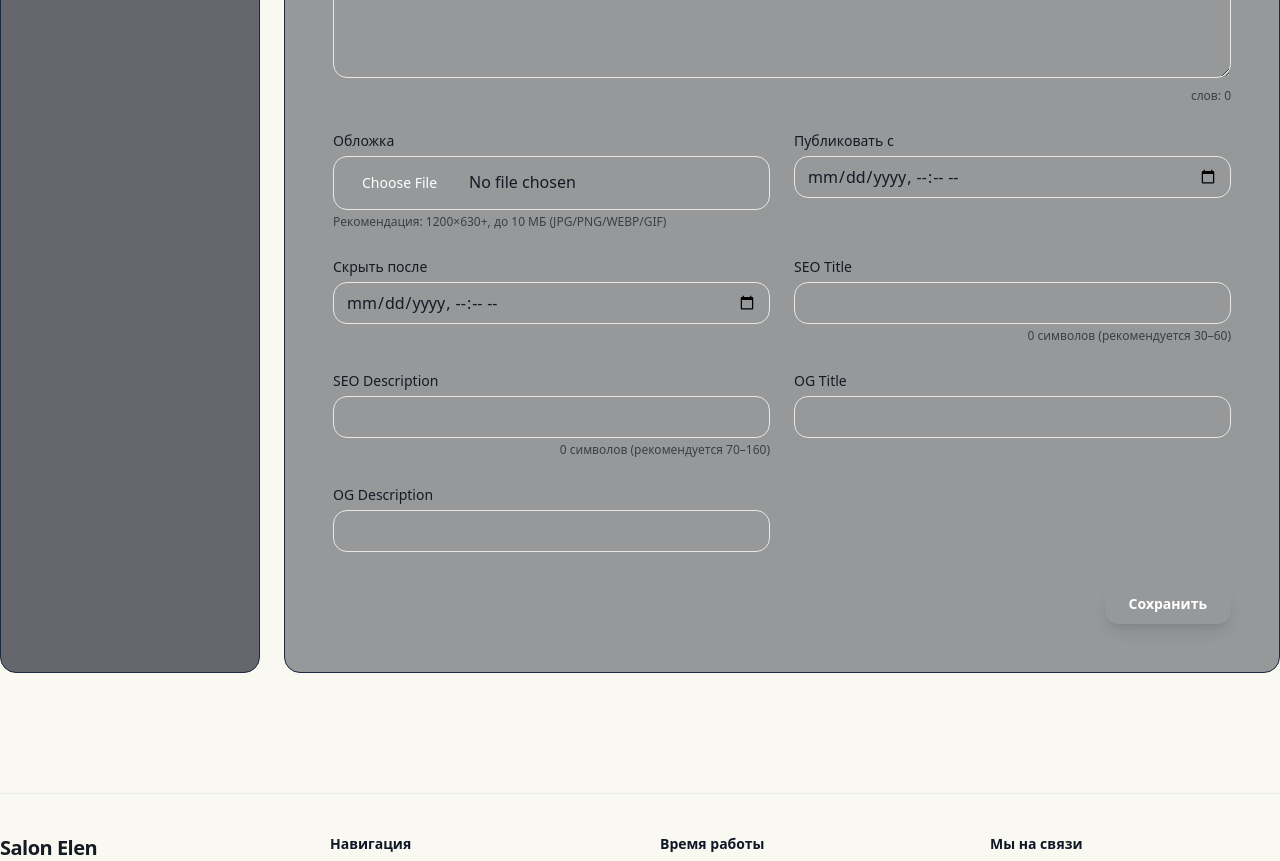
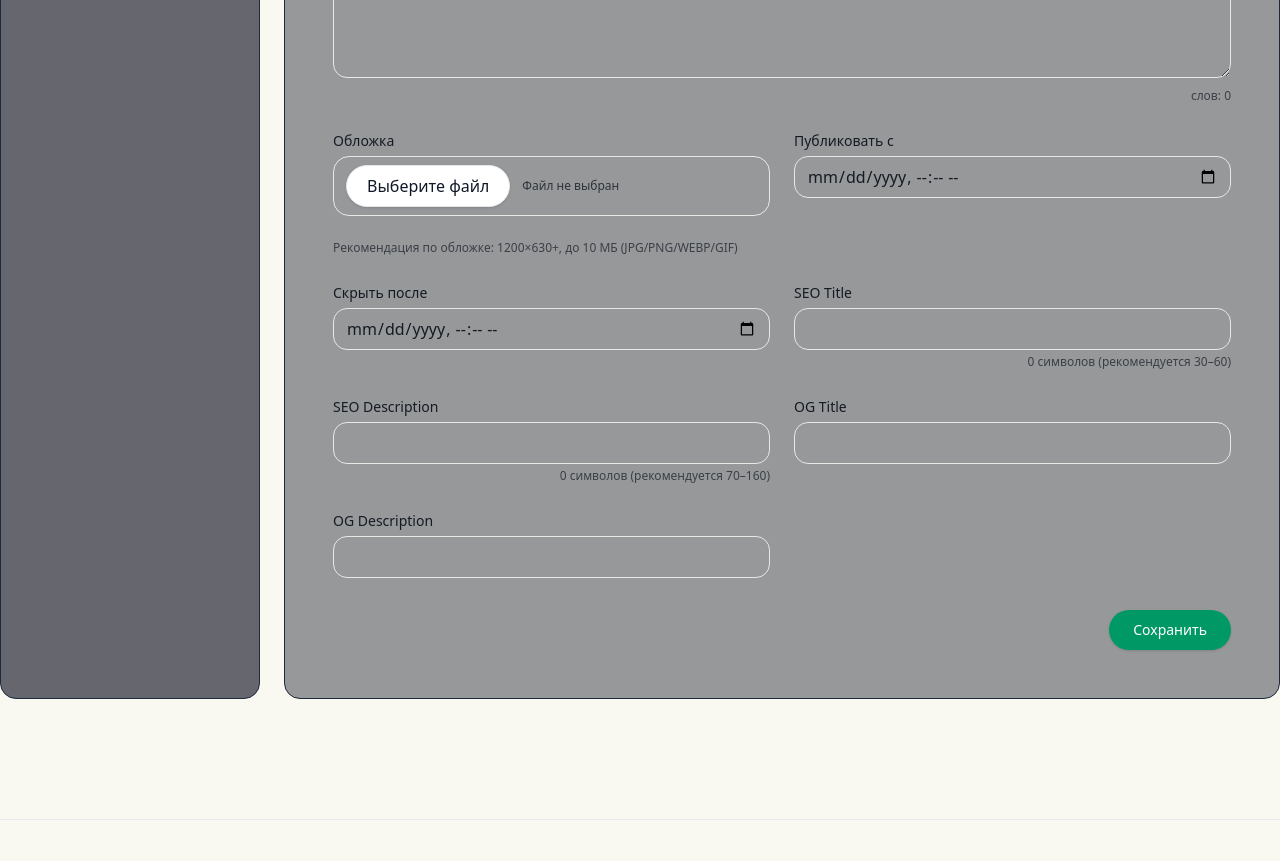
Before and after one commit to KonstantinM88/salon-elen-fe, a Next.js app: page /admin/news/new in a window 1280 px wide. Shown: the part 760-1621 px from the top of the page. Built offline with nearby package versions, Linux system fonts and the light colour scheme.

Commit message:
panel admin new finish

```diff
--- a/src/components/forms/ArticleForm.tsx
+++ b/src/components/forms/ArticleForm.tsx
@@ -1,3 +1,4 @@
+// src/components/forms/ArticleForm.tsx
 "use client";
 
 import * as React from "react";
@@ -8,7 +9,7 @@ export type Initial = {
   slug?: string;
   excerpt?: string;
   body?: string;
-  cover?: string | null; // текущая обложка (URL)
+  cover?: string | null;
   publishedAt?: string | null;
   expiresAt?: string | null;
   seoTitle?: string;
@@ -37,7 +38,7 @@ const LIMITS = {
 function toLocalDateTimeValue(input?: string | null): string {
   if (!input) return "";
   const d = new Date(input);
-  if (Number.isNaN(d.getTime())) return input;
+  if (Number.isNaN(d.getTime())) return input ?? "";
   const yyyy = d.getFullYear();
   const mm = String(d.getMonth() + 1).padStart(2, "0");
   const dd = String(d.getDate()).padStart(2, "0");
@@ -58,7 +59,7 @@ export default function ArticleForm({
     {}
   );
 
-  // Поля (чтобы рисовать счётчики и не терять их)
+  // управляемые поля — для счётчиков/подсказок
   const [title, setTitle] = React.useState(initial?.title ?? "");
   const [slug, setSlug] = React.useState(initial?.slug ?? "");
   const [excerpt, setExcerpt] = React.useState(initial?.excerpt ?? "");
@@ -68,8 +69,11 @@ export default function ArticleForm({
   const [ogTitle, setOgTitle] = React.useState(initial?.ogTitle ?? "");
   const [ogDesc, setOgDesc] = React.useState(initial?.ogDesc ?? "");
 
-  // превью нового файла + текущая обложка
-  const [newFilePreview, setNewFilePreview] = React.useState<string | null>(null);
+  // файл + предпросмотр
+  const [newFilePreview, setNewFilePreview] = React.useState<string | null>(
+    null
+  );
+  const [fileLabel, setFileLabel] = React.useState("Файл не выбран");
   const currentCover = initial?.cover ?? null;
 
   React.useEffect(() => {
@@ -91,24 +95,29 @@ export default function ArticleForm({
         setServerError(res.error);
         if (res.details?.fieldErrors) setFieldErrors(res.details.fieldErrors);
       }
-      // успешный кейс обрабатывается на странице (redirect/flash)
+      // успешный редирект выполняется на странице
     } finally {
       setPending(false);
     }
   }
 
+  // ⛳ ВАЖНО: НЕ указываем encType/method — их задаёт React/Next для server action
   return (
-    <form action={handleSubmit} encType="multipart/form-data" className="space-y-8">
+    <form action={handleSubmit} className="space-y-8">
       {articleId && <input type="hidden" name="id" value={articleId} />}
       {redirectTo && <input type="hidden" name="redirectTo" value={redirectTo} />}
 
       {serverError && (
-        <div role="alert" className="rounded-xl border border-red-500/40 bg-red-500/10 px-4 py-3 text-sm">
+        <div
+          role="alert"
+          className="rounded-xl border border-red-500/40 bg-red-500/10 px-4 py-3 text-sm"
+        >
           {serverError}
         </div>
       )}
 
-      <div className="grid grid-cols-1 md:grid-cols-2 gap-6">
+      {/* Сетка 2 колонки, элементы по верху — идеально ровные ряды */}
+      <div className="grid grid-cols-1 gap-6 md:grid-cols-2 items-start">
         {/* Заголовок */}
         <div>
           <label htmlFor="title" className="text-sm font-medium">
@@ -123,6 +132,7 @@ export default function ArticleForm({
             onChange={(e) => setTitle(e.target.value)}
             className="mt-1 w-full rounded-xl border bg-transparent px-3 py-2 outline-none focus:ring-2 focus:ring-primary-500"
             placeholder="Например: Наша новая услуга…"
+            title="Обязательное поле. До 120 символов."
           />
           {fieldErrors.title && (
             <p className="mt-1 text-xs text-red-500">{fieldErrors.title[0]}</p>
@@ -146,6 +156,8 @@ export default function ArticleForm({
             onChange={(e) => setSlug(e.target.value)}
             className="mt-1 w-full rounded-xl border bg-transparent px-3 py-2 outline-none focus:ring-2 focus:ring-primary-500"
             placeholder="naprimer-novaya-usluga"
+            pattern="^[a-z0-9-]+$"
+            title="Только строчные латинские буквы, цифры и дефисы"
           />
           {fieldErrors.slug && (
             <p className="mt-1 text-xs text-red-500">{fieldErrors.slug[0]}</p>
@@ -169,6 +181,7 @@ export default function ArticleForm({
             onChange={(e) => setExcerpt(e.target.value)}
             className="mt-1 w-full rounded-xl border bg-transparent px-3 py-2 outline-none focus:ring-2 focus:ring-primary-500"
             placeholder="Одно-два предложения анонса…"
+            title="Необязательно. До 300 символов."
           />
           {fieldErrors.excerpt && (
             <p className="mt-1 text-xs text-red-500">{fieldErrors.excerpt[0]}</p>
@@ -192,6 +205,7 @@ export default function ArticleForm({
             onChange={(e) => setBody(e.target.value)}
             className="mt-1 w-full rounded-xl border bg-transparent px-3 py-2 outline-none focus:ring-2 focus:ring-primary-500"
             placeholder="Основной текст публикации…"
+            title="Обязательное поле"
           />
           {fieldErrors.body && (
             <p className="mt-1 text-xs text-red-500">{fieldErrors.body[0]}</p>
@@ -199,11 +213,10 @@ export default function ArticleForm({
           <p className="mt-1 text-right text-xs opacity-70">слов: {wordCount(body)}</p>
         </div>
 
-        {/* Обложка + превью */}
+        {/* --- Ряд: Обложка (слева) + Публиковать с (справа) --- */}
         <div>
-          <label htmlFor="cover" className="text-sm font-medium">
-            Обложка
-          </label>
+          <label className="text-sm font-medium">Обложка</label>
+          <div className="mt-1 flex items-center gap-3 rounded-2xl border bg-transparent px-3 py-2">
             <input
               id="cover"
               name="cover"
@@ -213,41 +226,30 @@ export default function ArticleForm({
                 const f = e.currentTarget.files?.[0] ?? null;
                 if (!f) {
                   setNewFilePreview(null);
+                  setFileLabel("Файл не выбран");
                   return;
                 }
+                setFileLabel(f.name);
                 const url = URL.createObjectURL(f);
                 setNewFilePreview((prev) => {
                   if (prev) URL.revokeObjectURL(prev);
                   return url;
                 });
               }}
-            className="mt-1 w-full rounded-xl border bg-transparent px-3 py-2
-                       file:mr-4 file:rounded-lg file:border-0
-                       file:bg-primary-600 file:px-4 file:py-2 file:text-sm file:font-medium file:text-white
-                       hover:file:bg-primary-700"
+              className="sr-only"
             />
-          {fieldErrors.cover && (
-            <p className="mt-1 text-xs text-red-500">{fieldErrors.cover[0]}</p>
-          )}
-
-          {/* Превью */}
-          {(newFilePreview || currentCover) && (
-            <div className="mt-3 rounded-xl border p-2">
-              <div className="text-xs mb-2 opacity-70">Предпросмотр</div>
-              {/* eslint-disable-next-line @next/next/no-img-element */}
-              <img
-                src={newFilePreview ?? currentCover ?? ""}
-                alt="Превью обложки"
-                className="max-h-60 w-auto rounded-lg object-contain"
-              />
+            <label
+              htmlFor="cover"
+              className="btn btn-primary rounded-full px-5 py-2"
+            >
+              Выберите файл
+            </label>
+            <span className="max-w-[18rem] truncate text-xs opacity-80">
+              {fileLabel}
+            </span>
           </div>
-          )}
-          <p className="mt-1 text-xs opacity-70">
-            Рекомендация: 1200×630+, до 10 МБ (JPG/PNG/WEBP/GIF)
-          </p>
         </div>
 
-        {/* Даты */}
         <div>
           <label htmlFor="publishedAt" className="text-sm font-medium">
             Публиковать с
@@ -258,8 +260,23 @@ export default function ArticleForm({
             type="datetime-local"
             defaultValue={toLocalDateTimeValue(initial?.publishedAt ?? null)}
             className="mt-1 w-full rounded-xl border bg-transparent px-3 py-2 outline-none focus:ring-2 focus:ring-primary-500"
+            title="Если оставить пустым — публикация сразу после сохранения"
           />
+          {fieldErrors.publishedAt && (
+            <p className="mt-1 text-xs text-red-500">
+              {fieldErrors.publishedAt[0]}
+            </p>
+          )}
         </div>
+
+        {/* Подсказка к обложке — отдельной строкой на всю ширину → первая строка ровная */}
+        <div className="md:col-span-2">
+          <p className="text-xs opacity-70">
+            Рекомендация по обложке: 1200×630+, до 10 МБ (JPG/PNG/WEBP/GIF)
+          </p>
+        </div>
+
+        {/* Скрыть после */}
         <div>
           <label htmlFor="expiresAt" className="text-sm font-medium">
             Скрыть после
@@ -271,7 +288,27 @@ export default function ArticleForm({
             defaultValue={toLocalDateTimeValue(initial?.expiresAt ?? null)}
             className="mt-1 w-full rounded-xl border bg-transparent px-3 py-2 outline-none focus:ring-2 focus:ring-primary-500"
           />
+          {fieldErrors.expiresAt && (
+            <p className="mt-1 text-xs text-red-500">
+              {fieldErrors.expiresAt[0]}
+            </p>
+          )}
         </div>
+
+        {/* Предпросмотр — своей строкой на всю ширину */}
+        {(newFilePreview || currentCover) && (
+          <div className="md:col-span-2">
+            <div className="mt-1 rounded-xl border p-2">
+              <div className="mb-2 text-xs opacity-70">Предпросмотр</div>
+              {/* eslint-disable-next-line @next/next/no-img-element */}
+              <img
+                src={newFilePreview ?? currentCover ?? ""}
+                alt="Превью обложки"
+                className="max-h-60 w-auto rounded-lg object-contain"
+              />
+            </div>
+          </div>
+        )}
 
         {/* SEO */}
         <div>
@@ -348,13 +385,14 @@ export default function ArticleForm({
         </div>
       </div>
 
+      {/* Кнопка-сабмит — «пилюля» */}
       <div className="flex justify-end">
         <button
           type="submit"
           disabled={pending}
-          className="rounded-xl bg-primary-600 px-6 py-2.5 text-sm font-semibold text-white shadow-lg shadow-primary-600/20
-                     hover:bg-primary-700 focus:ring-4 focus:ring-primary-400/40
-                     disabled:cursor-not-allowed disabled:opacity-60"
+          className="inline-flex items-center rounded-full px-6 py-2.5 text-sm font-medium
+                     bg-emerald-600 hover:bg-emerald-700 text-white shadow-sm
+                     disabled:opacity-60 disabled:cursor-not-allowed"
         >
           {pending ? "Сохраняем…" : "Сохранить"}
         </button>
```
Also changed, not shown: public/uploads/ecb4c042a702ae03.webp (added). Lines whose indentation alone changed are shown as unchanged.
